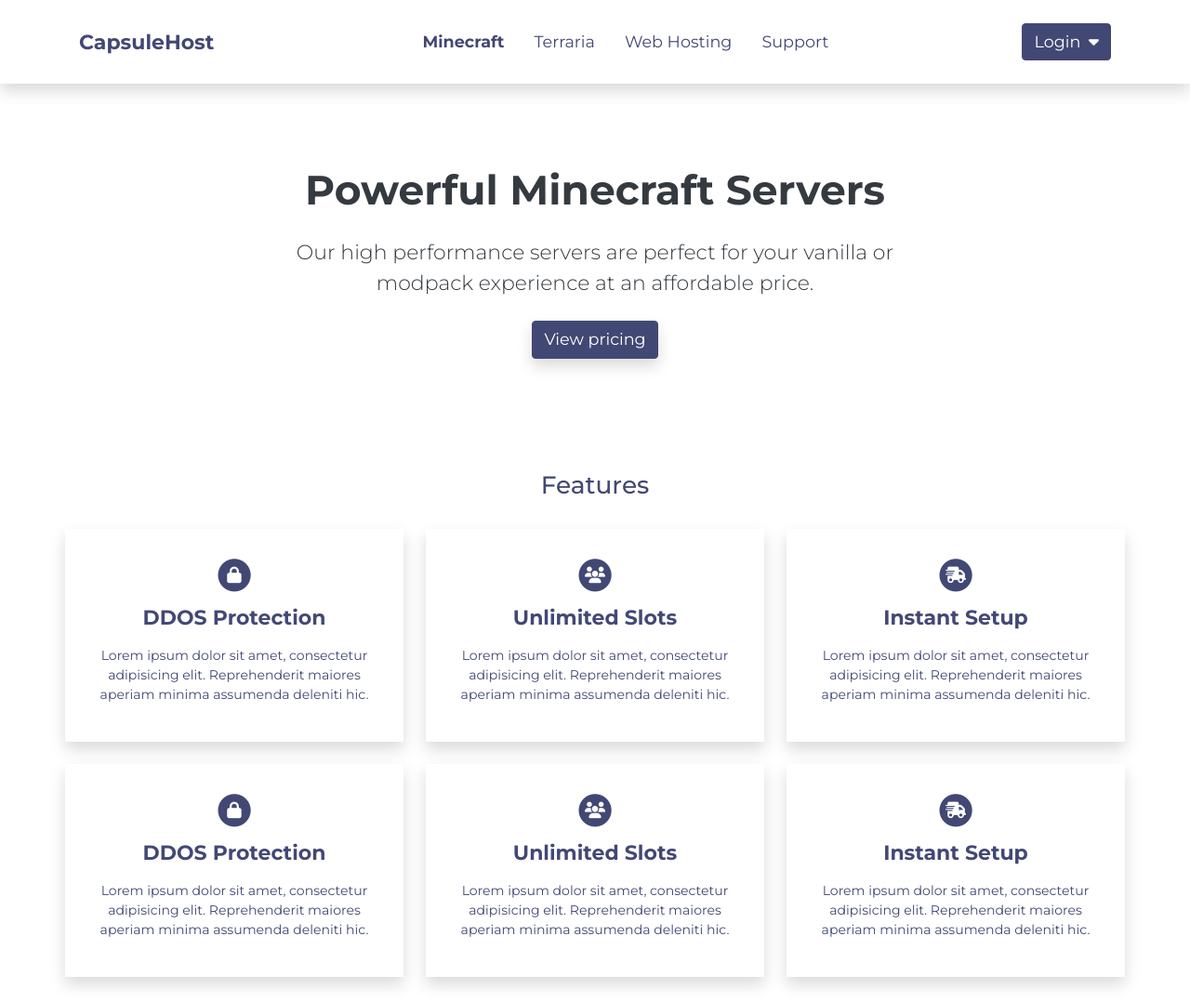
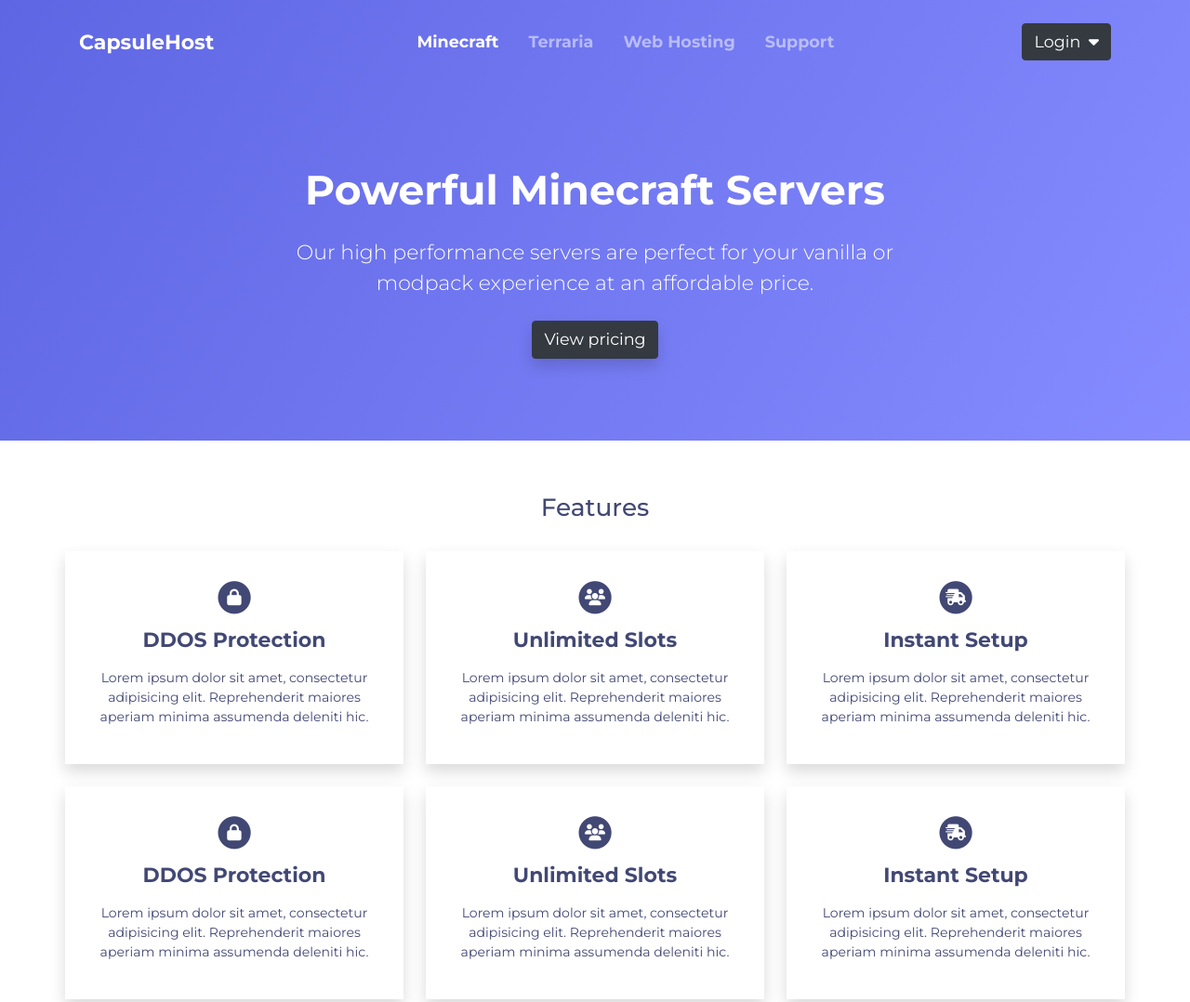
Before and after one commit to ckippen/capsulehost, a website: page index.html in a window 1280 px wide. Shown: the top 1078 px of the page at 93% size. Drawn offline with nearby package versions, Linux system fonts and the light colour scheme.

Commit message:
color header

```diff
--- a/index.html
+++ b/index.html
@@ -15,9 +15,10 @@
   <body>
 
     <!-- Nav -->
-    <nav class="navbar navbar-expand-lg navbar-light py-4 shadow">
+    <div class="header-bg">
+      <nav class="navbar navbar-expand-lg navbar-dark py-4">
         <div class="container">
-        <a class="navbar-brand text-indigo font-weight-bolder" href="#">CapsuleHost</a>
+          <a class="navbar-brand font-weight-bolder" href="#">CapsuleHost</a>
           <button class="navbar-toggler" type="button" data-toggle="collapse" data-target="#navbarSupportedContent" aria-controls="navbarSupportedContent" aria-expanded="false" aria-label="Toggle navigation">
             <span class="navbar-toggler-icon"></span>
           </button>
@@ -25,16 +26,16 @@
           <div class="collapse navbar-collapse" id="navbarSupportedContent">
             <ul class="navbar-nav my-3 my-lg-0 mx-auto">
               <li class="nav-item mr-3">
-              <a class="nav-link text-indigo font-weight-bolder" href="#">Minecraft</a>
+                <a class="nav-link font-weight-bold active" href="#">Minecraft</a>
               </li>
               <li class="nav-item mr-3">
-              <a class="nav-link text-indigo" href="#">Terraria</a>
+                <a class="nav-link font-weight-bold" href="#">Terraria</a>
               </li>
               <li class="nav-item mr-3">
-              <a class="nav-link text-indigo" href="#">Web Hosting</a>
+                <a class="nav-link font-weight-bold" href="#">Web Hosting</a>
               </li>
               <li class="nav-item">
-              <a class="nav-link text-indigo" href="#">Support</a>
+                <a class="nav-link font-weight-bold" href="#">Support</a>
               </li>
             </ul>
             <!-- <ul class="navbar-nav">
@@ -43,7 +44,7 @@
               </li>
             </ul> -->
             <div class="dropdown">
-            <button class="btn btn-indigo" type="button" id="dropdownMenuButton" data-toggle="dropdown" aria-haspopup="true" aria-expanded="false">
+              <button class="btn btn-dark" type="button" id="dropdownMenuButton" data-toggle="dropdown" aria-haspopup="true" aria-expanded="false">
                 Login <i class="fas fa-caret-down ml-1"></i>
               </button>
               <div class="dropdown-menu dropdown-menu-lg-right mt-2 p-0 overflow-hidden" aria-labelledby="dropdownMenuButton">
@@ -57,11 +58,12 @@
       </nav>
 
       <!-- Banner -->
-    <div class="jumbotron text-dark">
+      <div class="jumbotron text-white">
         <div class="container text-center">
           <h1 class="font-weight-bold my-4">Powerful Minecraft Servers</h1>
           <p class="lead m-0">Our high performance servers are perfect for your vanilla or modpack experience at an affordable price.</p>
-        <a href="#pricing" class="btn btn-indigo mt-4 shadow">View pricing</a>
+          <a href="#pricing" class="btn btn-dark my-4 shadow">View pricing</a>
+        </div>
       </div>
     </div>
 
--- a/main.scss
+++ b/main.scss
@@ -16,3 +16,9 @@
 .jumbotron {
   background: none;
 }
+
+.header-bg {
+  width: 100%;
+  height: 100%;
+  background: linear-gradient(120deg,#5f66e3,#858bff);
+}
```
Also changed, not shown: main.css, 1 other file. Lines whose indentation alone changed are shown as unchanged.
